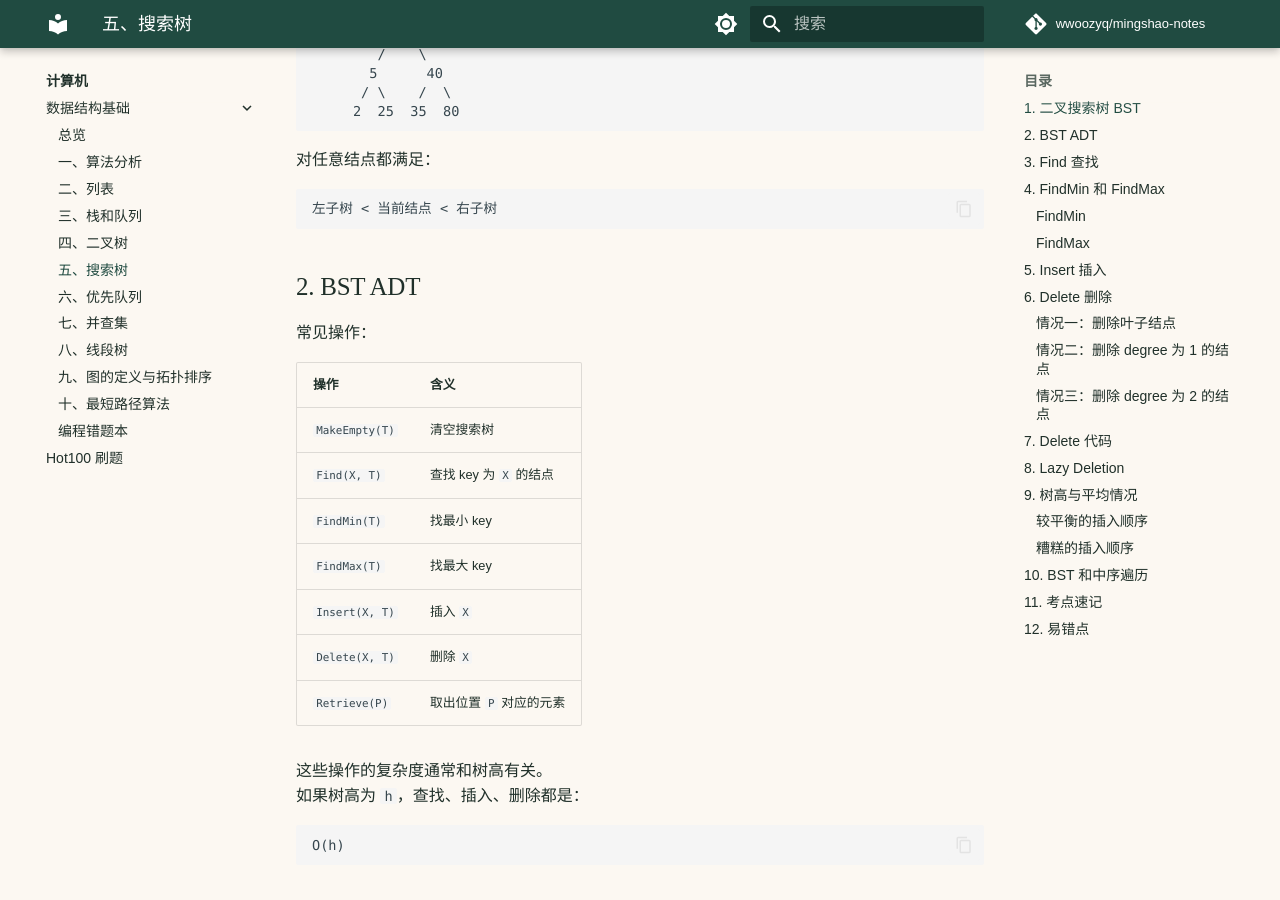
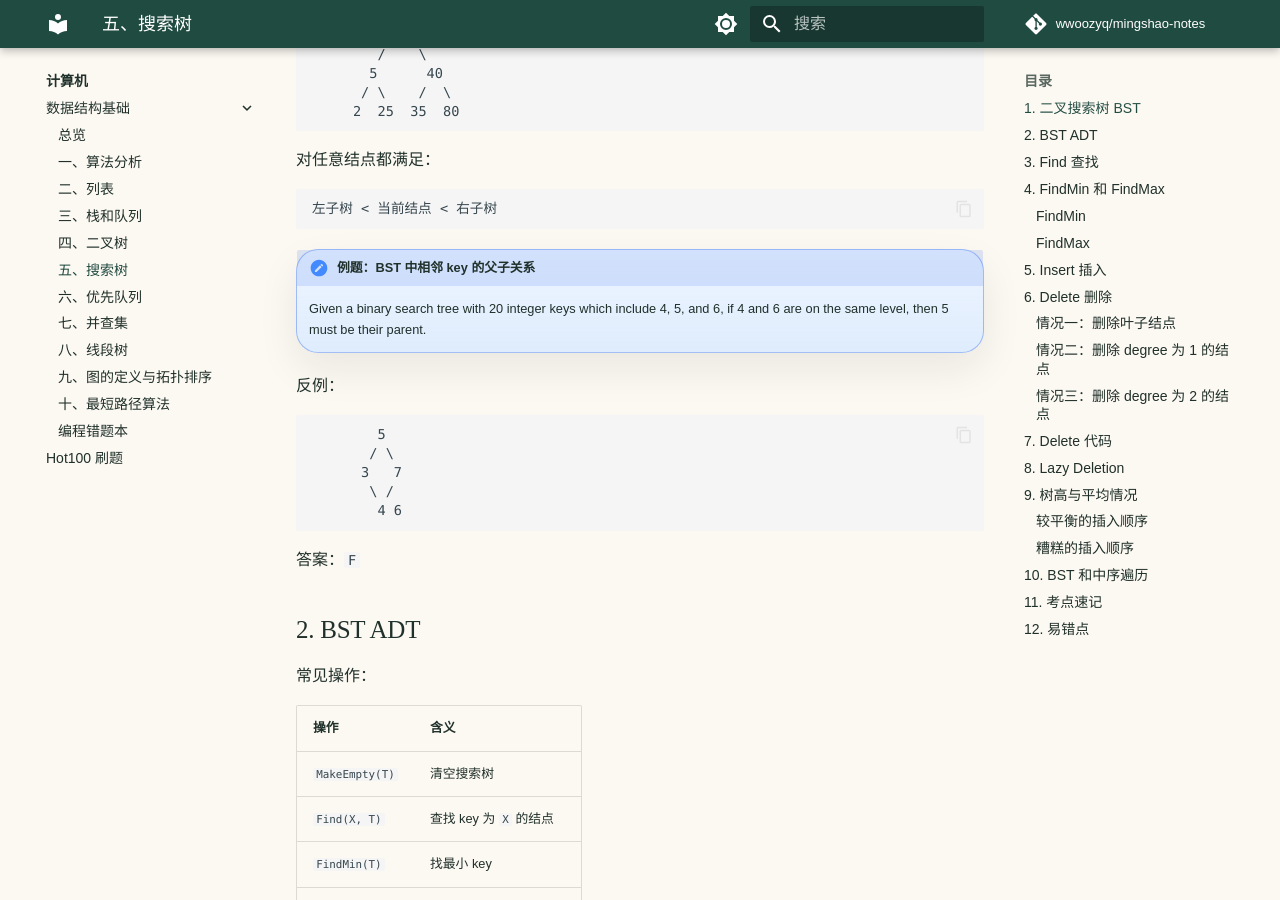
Before and after one commit to wwoozyq/mingshao-notes, an MkDocs documentation site: the page built from docs/computer/fds/search-tree.md, in a window 1280 px wide and 900 px high, scrolled down 667 px. Built offline with MkDocs 1.6.1 and Material for MkDocs 9.7.7, drawn with Linux system fonts in a browser that asks for light colours; comment, search, counter and statistics services are not loaded.

Commit message:
Add BST counterexample exercise

````diff
--- a/docs/computer/fds/search-tree.md
+++ b/docs/computer/fds/search-tree.md
@@ -29,6 +29,21 @@ BST 是一种特殊的二叉树，可以为空；如果非空，则满足：
 ```text
 左子树 < 当前结点 < 右子树
 ```
+
+!!! homework "例题：BST 中相邻 key 的父子关系"
+    Given a binary search tree with 20 integer keys which include 4, 5, and 6, if 4 and 6 are on the same level, then 5 must be their parent.
+
+反例：
+
+```text
+        5
+       / \
+      3   7
+       \ /
+        4 6
+```
+
+答案：`F`
 
 ## 2. BST ADT
 
````
